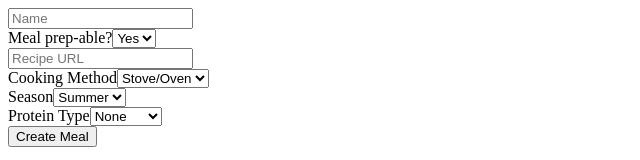
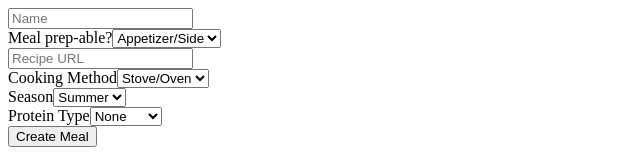
Before and after one commit to hannahriley33/decision-maker-front, a React app: page / in a window 1280 px wide. Shown: the top 160 px of the page, without its empty margins (0-640 px from the left). Built offline with nearby package versions, Linux system fonts and the light colour scheme.

Commit message:
few tweaks to form

```diff
--- a/src/components/MealComponents/MealForm.jsx
+++ b/src/components/MealComponents/MealForm.jsx
@@ -31,9 +31,10 @@ const HabitForm = () => {
       <br></br>
 
       <label>Meal prep-able?</label>
-      <select id="type" value={type} name="mealPrepAble" onChange={({ target }) => setType(target.value)}>
-        <option value = "yes" selected>Yes</option>
-        <option value = "no">No</option>
+      <select id="type" value={type} name="type" onChange={({ target }) => setType(target.value)}>
+        <option value = "appetizer/side" selected>Appetizer/Side</option>
+        <option value = "entree">Entree</option>
+        <option value = "dessert">Dessert</option>
       </select>
 
       <br></br>
@@ -64,7 +65,7 @@ const HabitForm = () => {
       <label>Protein Type</label>
       <select id = "mealProteinType" value={proteinType} name="mealProteinType" onChange={({ target }) => setProteinType(target.value)}>
         <option value = "none" selected>None</option>
-        <option value = "beef" selected>Beef</option>
+        <option value = "beef" >Beef</option>
         <option value = "chicken">Chicken</option>
         <option value = "pork">Pork</option>
         <option value = "seafood">Seafood</option>
```
